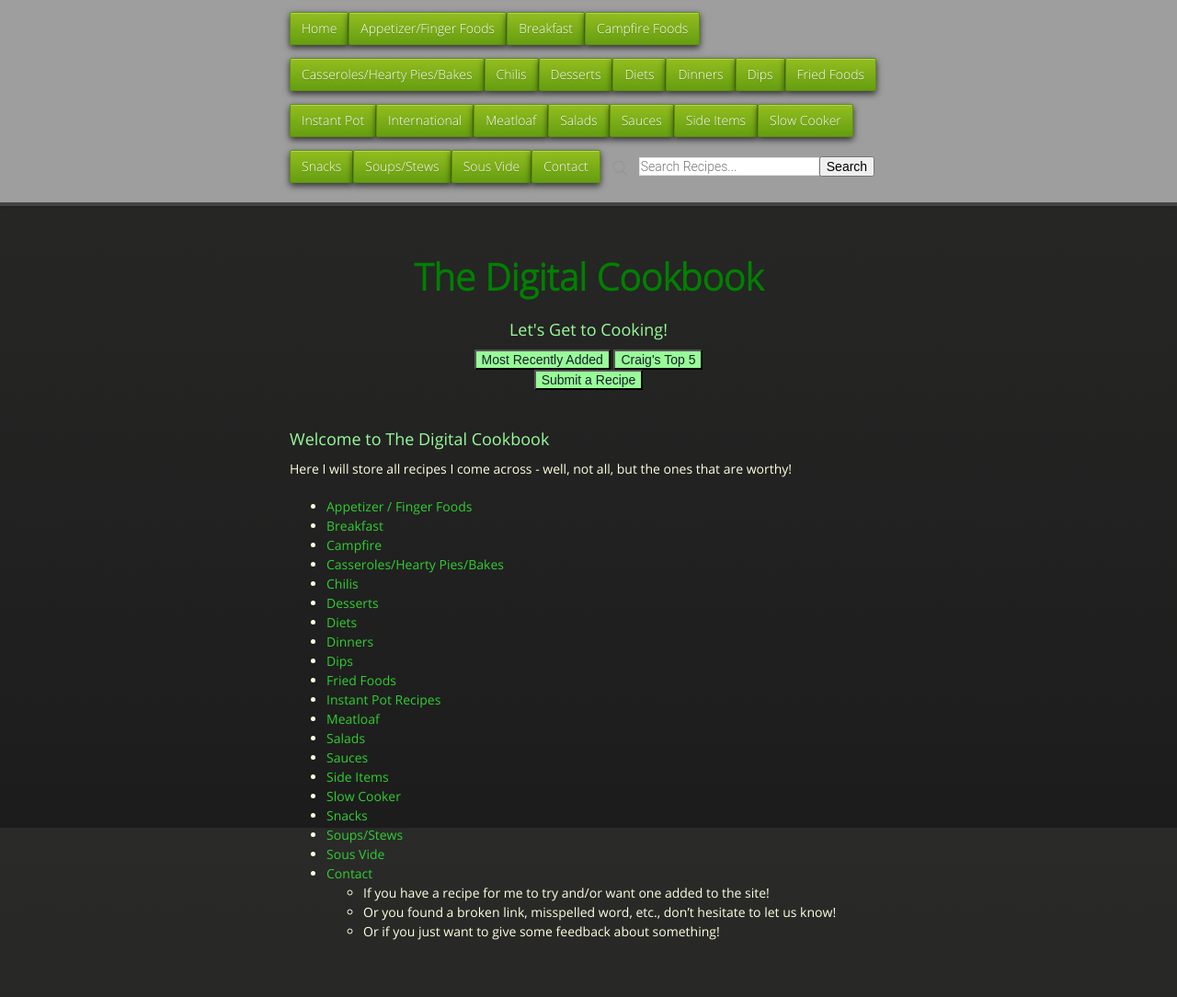
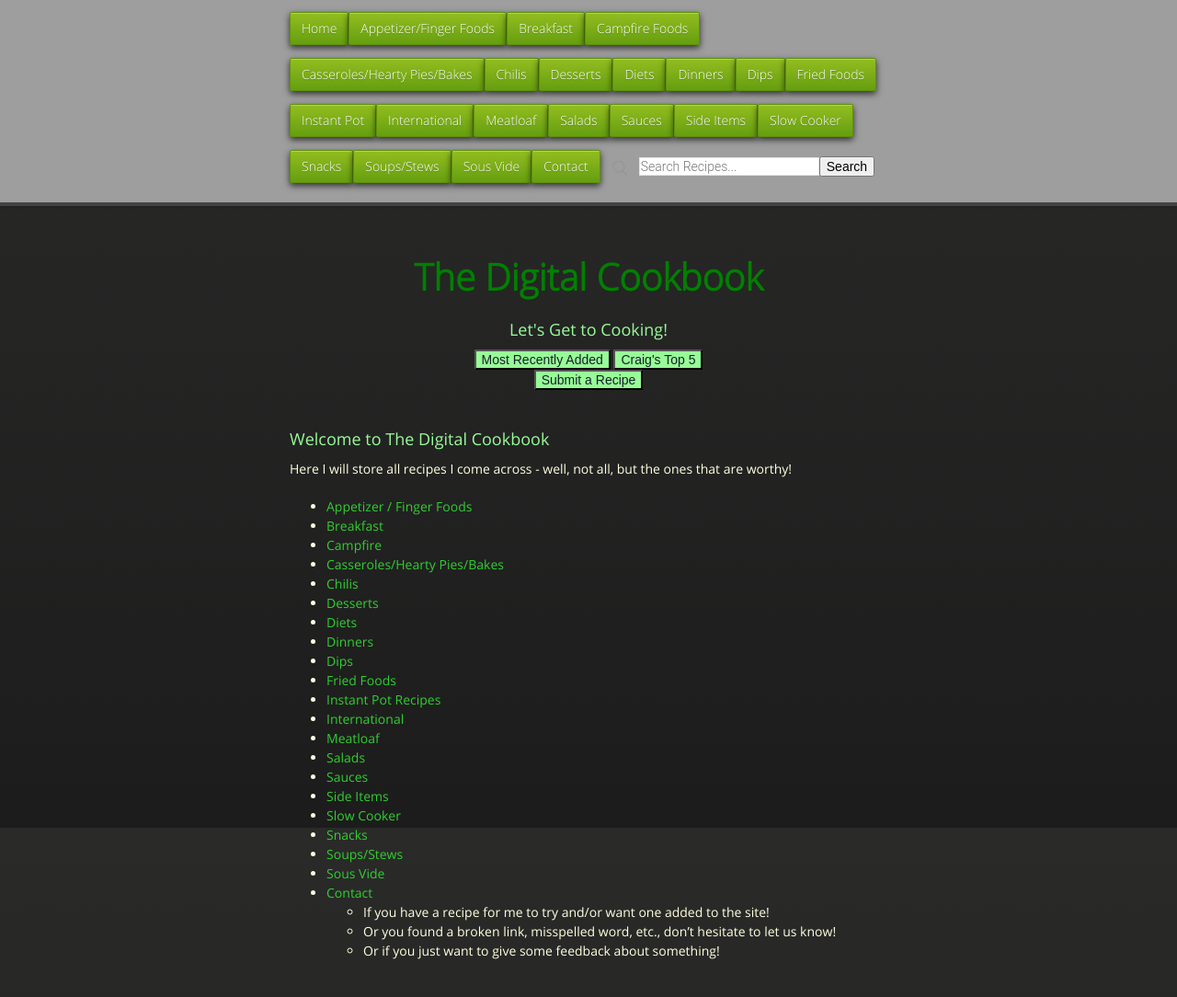
Before and after one commit to cmwillett/TheDigitalCookbook, a Jekyll site: the page built from index.md, in a window 1280 px wide. Shown: the whole page at 92% size. Built offline with Jekyll 4.4.1, drawn with Linux system fonts in a browser that asks for light colours; nearby versions of some CDN libraries; before the commit the page ends 1063 px from its top, so only the background shows below that.

Commit message:
added international

```diff
--- a/index.md
+++ b/index.md
@@ -18,6 +18,7 @@ Here I will store all recipes I come across - well, not all, but the ones that a
 * [Dips]({{site.github.url}}/Dips/index.html)
 * [Fried Foods]({{site.github.url}}/FriedFoods/index.html)
 * [Instant Pot Recipes]({{site.github.url}}/InstantPot/index.html)
+* [International]({{site.github.url}}/International/index.html)
 * [Meatloaf]({{site.github.url}}/Meatloaf/index.html)
 * [Salads]({{site.github.url}}/Salads/index.html)
 * [Sauces]({{site.github.url}}/Sauces/index.html)
```
